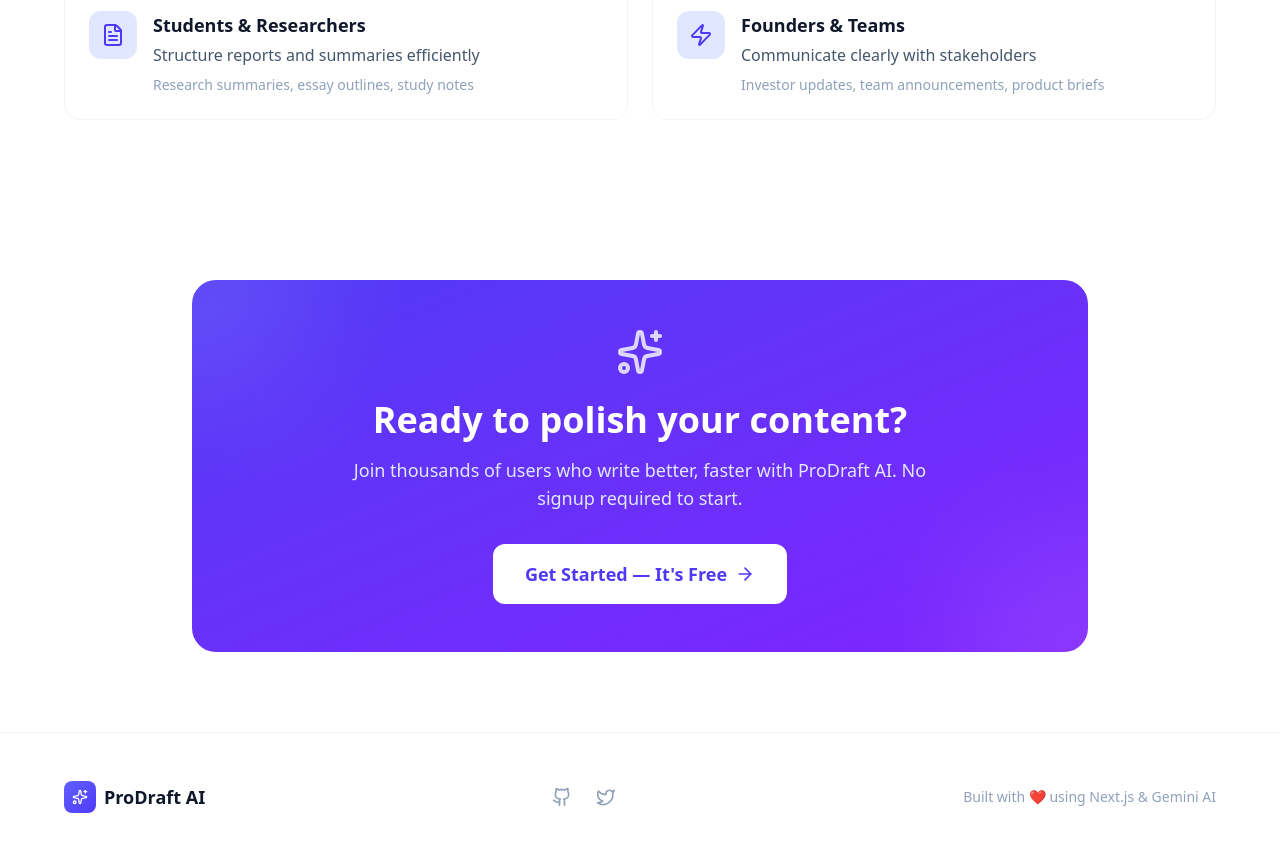
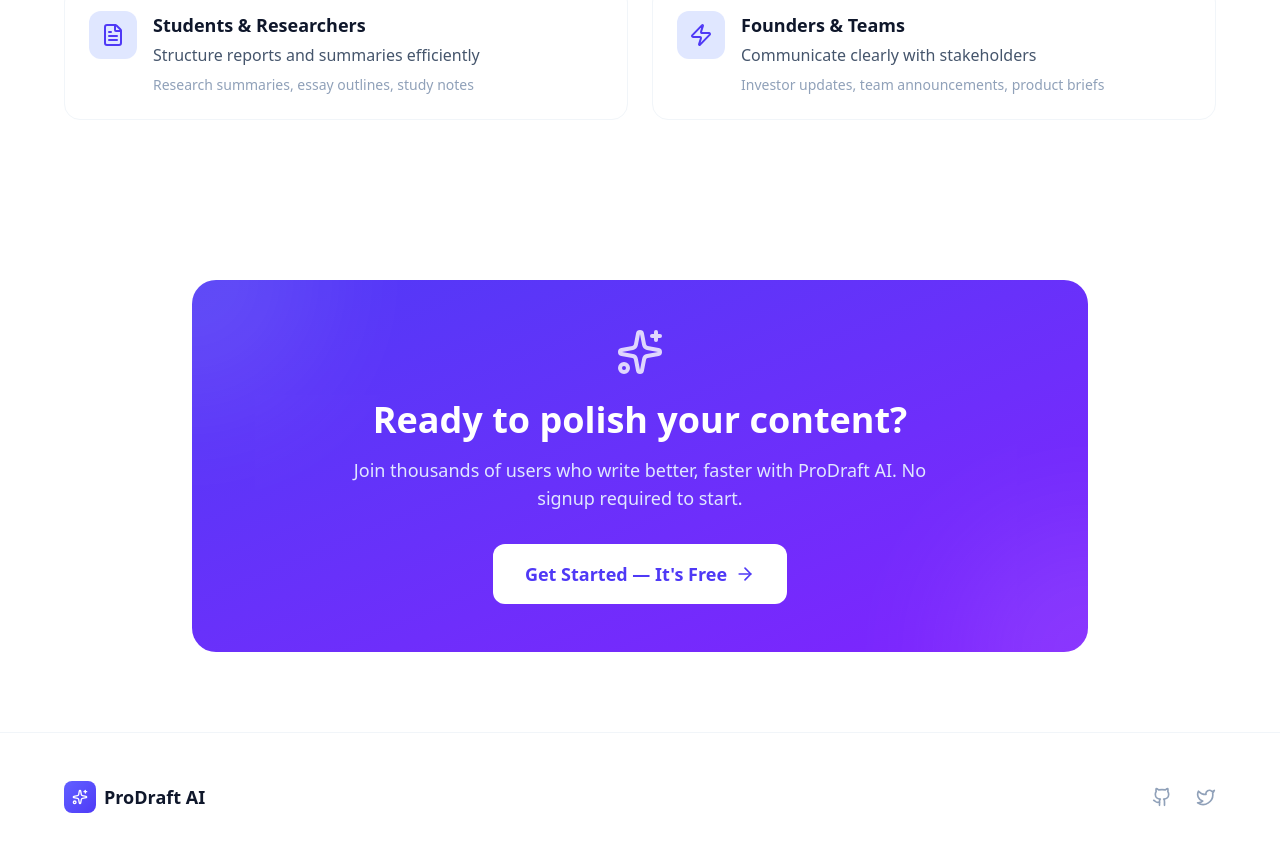
Before and after one commit to devd-328/ProDraft_AI, a Next.js app: page / in a window 1280 px wide. Shown: the part 3162-4013 px from the top of the page. Built offline with nearby package versions, Linux system fonts and the light colour scheme.

Commit message:
Remove footer branding text from pages

```diff
--- a/app/app/page.jsx
+++ b/app/app/page.jsx
@@ -356,8 +356,7 @@
 
       {/* Footer */}
       <footer className="border-t border-slate-100 py-6 mt-8">
-        <div className="max-w-6xl mx-auto px-4 flex flex-col sm:flex-row items-center justify-between gap-4 text-sm text-slate-400">
-          <p>Built with ❤️ using Next.js & Gemini AI</p>
+        <div className="max-w-6xl mx-auto px-4 flex items-center justify-center text-sm text-slate-400">
           <Link href="/" className="hover:text-indigo-600 transition-colors">
             ← Back to Home
           </Link>
--- a/app/page.jsx
+++ b/app/page.jsx
@@ -656,10 +656,6 @@
                 <Twitter className="w-5 h-5" />
               </a>
             </div>
-
-            <p className="text-sm text-slate-400">
-              Built with ❤️ using Next.js & Gemini AI
-            </p>
           </div>
         </div>
       </footer>
```
